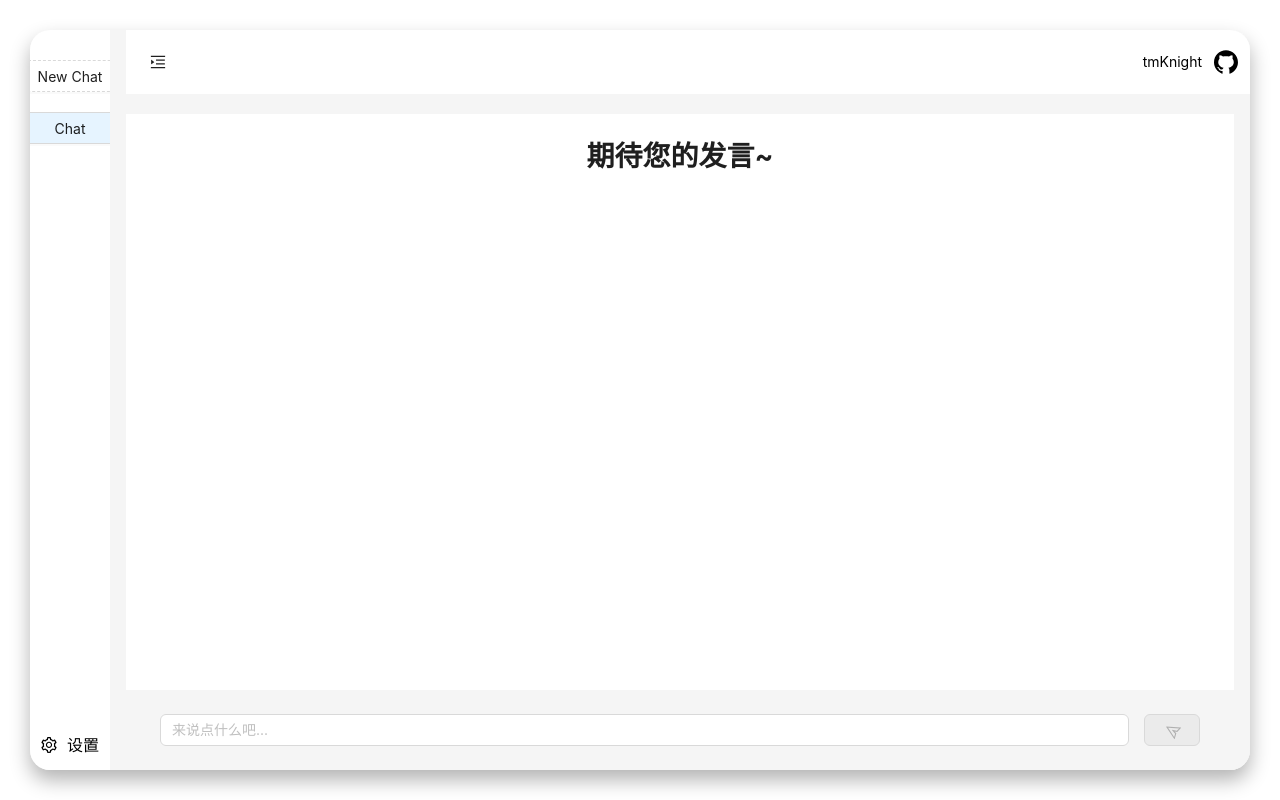
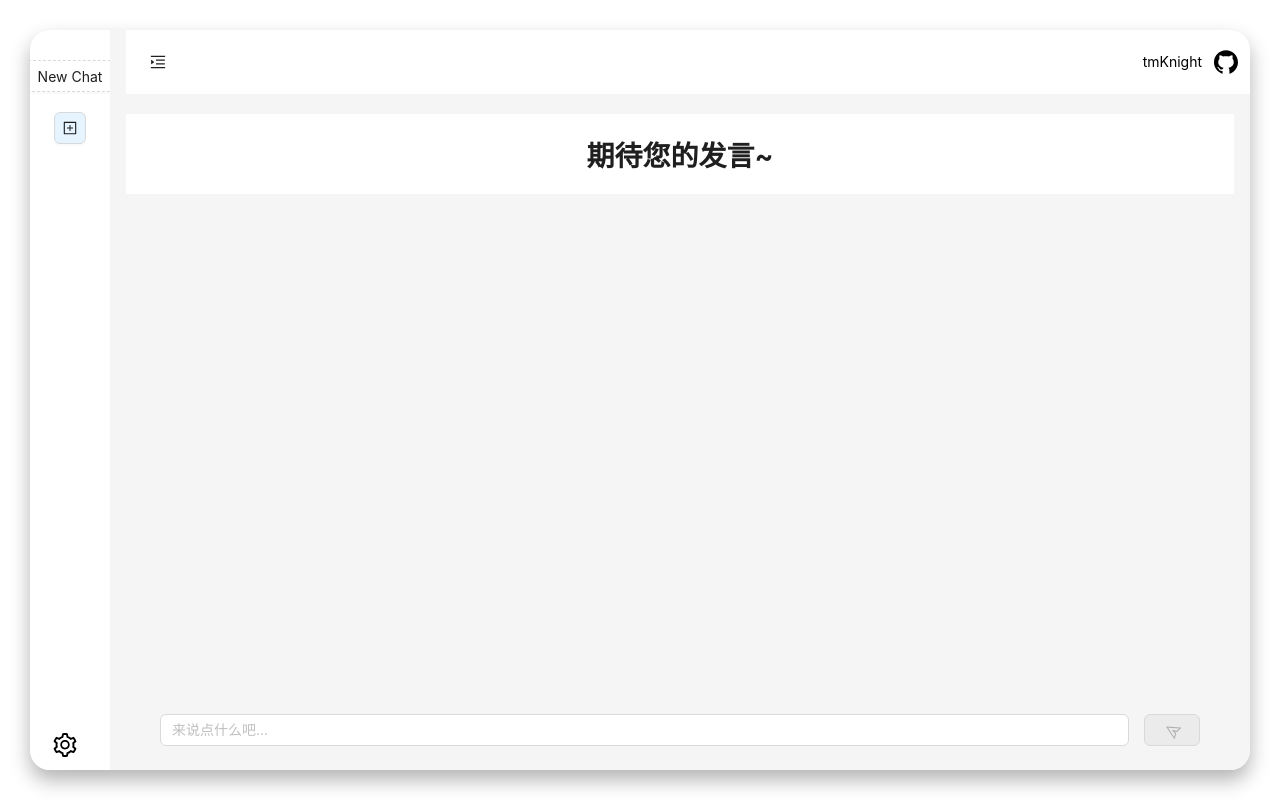
Before and after one commit to tmKnight01/react-gpt-web, a React (Vite) app: page /#/chat/1688400988000 in a window 1280 px wide. Built offline with nearby package versions, Linux system fonts and the light colour scheme.

Commit message:
feat: 实现上下文

```diff
--- a/package.json
+++ b/package.json
@@ -12,6 +12,7 @@
   "dependencies": {
     "lodash": "^4.17.21",
     "react": "^18.2.0",
+    "react-custom-scrollbars": "^4.2.1",
     "react-dom": "^18.2.0",
     "react-router": "^6.14.1",
     "react-router-dom": "^6.14.1"
--- a/src/components/Slider/index.scss
+++ b/src/components/Slider/index.scss
@@ -23,8 +23,6 @@
         display: flex;
         flex-direction: column;
         align-items: center;
-
-
     }
 
     &>.ant-layout-sider-children {
@@ -53,9 +51,16 @@
 
 
 .clicked {
-    background-color: rgb(230, 244, 255);
-    width: 120%;
 
+
+    width: 100px;
+    text-align: center;
+
+    &_btn {
+        width: 120px;
+        // margin-bottom: 20px;
+        background-color: rgb(230, 244, 255);
+    }
 }
 
 textarea {
--- a/src/components/Slider/index.tsx
+++ b/src/components/Slider/index.tsx
@@ -1,19 +1,17 @@
 import { Layout, Button } from "antd";
-import { SettingOutlined } from "@ant-design/icons";
-import { useRecoilValue } from "recoil";
+import { SettingOutlined, PlusSquareOutlined } from "@ant-design/icons";
+import { useRecoilValue, useRecoilState } from "recoil";
 import { chatSourceData } from "@/store/chat/chat";
 import useChat from "@/hooks/useChat";
+import collapse from "@/store/collpse";
+
 import "./index.scss";
 
 const { Sider } = Layout;
 
-interface SilderProps {
-  collapsed: boolean;
-}
-
-const Slider = ({ collapsed }: SilderProps) => {
+const Slider = () => {
   const sourceData = useRecoilValue(chatSourceData);
-
+  const [collapsed, setCollapsed] = useRecoilState(collapse);
   const { addHistory, changeChat } = useChat();
 
   const addClick = () =>
@@ -40,16 +38,38 @@ const Slider = ({ collapsed }: SilderProps) => {
         </Button>
         {sourceData.history.map((item, idx) => (
           <Button
-            className={item.uid === sourceData.active ? "clicked" : ""}
-            onClick={() => switchChat(item.uid)}
+            key={idx}
+            className={
+              item.uid === sourceData.active ? "clicked_btn" : "clicked"
+            }
+            onClick={() => {
+              collapsed && setCollapsed((coll) => !coll);
+              switchChat(item.uid);
+            }}
             style={{ marginBottom: "20px" }}
+            icon={
+              collapsed ? (
+                <PlusSquareOutlined
+                  onClick={() => {
+                    setCollapsed((coll) => !coll);
+                    switchChat(item.uid);
+                  }}
+                />
+              ) : null
+            }
           >
-            {item.title}
+            {!collapsed && item.title}
           </Button>
         ))}
       </div>
       <div className="slider-btm">
-        <SettingOutlined style={{ marginRight: "10px" }} /> 设置
+        {collapsed ? (
+          <SettingOutlined style={{ marginRight: "10px", fontSize: "24px" }} />
+        ) : (
+          <>
+            <SettingOutlined style={{ marginRight: "10px" }} /> 设置
+          </>
+        )}
       </div>
     </Sider>
   );
--- a/src/constants/index.ts
+++ b/src/constants/index.ts
@@ -1,3 +1 @@
-
-
 export const CHATLIST = 'CHATLIST';
--- a/src/hooks/useChat.ts
+++ b/src/hooks/useChat.ts
@@ -2,7 +2,7 @@ import { useRecoilState } from "recoil";
 import { chatSourceData } from "@/store/chat/chat";
 import { useNavigate } from "react-router-dom";
 import useStorage from "./useStorage";
-import { clone, cloneDeep } from "lodash";
+import { cloneDeep } from "lodash";
 
 
 
@@ -12,6 +12,7 @@ const useChat = () => {
   const { recordLocalStorage } = useStorage();
 
   const addChat = (uid: string, newItem: Chat.Chat) => {
+    console.log('uid', uid);
     const idx = sourceData.history.findIndex(
       (item) => item.uid === Number(uid)
     );
@@ -30,7 +31,7 @@ const useChat = () => {
 
   const updateChat = async (
     uid: string,
-    idx: number,
+    // idx: number,
     updateItem: Chat.Chat
   ) => {
     console.log("sourceData1", sourceData);
@@ -60,7 +61,7 @@ const useChat = () => {
       const cloneData = cloneDeep(oldSource);
       cloneData.history.unshift(history);
       cloneData.active = history.uid;
-      cloneData.chats.push({ uid: history.uid, data: [] });
+      cloneData.chats.unshift({ uid: history.uid, data: [] });
       recordLocalStorage(cloneData);
       navigate(`/chat/${history.uid}`, {
         replace: true,
--- a/src/service/index.ts
+++ b/src/service/index.ts
@@ -65,12 +65,10 @@ function http<T = any>({
 }: //   afterRequest,
 HttpOption) {
   const successHandler = (res: AxiosResponse<Response<T>>) => {
-    if (res.data.status === "Success" || typeof res.data === "string") {
-      //兼容下返回数据的情况
-      console.log("res", res);
-      // 与服务端约定好
+    //兼容下返回数据流的情况
+    if (res.data.status === "Success" || typeof res.data === "string")
       return Promise.resolve(res.data.data);
-    }
+
     // 还有一个鉴权问题,后期处理
     Promise.reject(res.data);
   };
--- a/src/view/chat/index.tsx
+++ b/src/view/chat/index.tsx
@@ -1,5 +1,6 @@
 import { useState, useRef, useMemo } from "react";
 import { Layout, Input, Button, theme } from "antd";
+import { Scrollbars } from "react-custom-scrollbars";
 import {
   SendOutlined,
   MenuFoldOutlined,
@@ -30,17 +31,23 @@ function ChatContent() {
   const { addChat, updateChat, sourceData } = useChat();
   const { getChatsByUid } = useStorage();
   const { uid = "" } = useParams();
-  // console.log("uid", uid);
   const chatsList = useMemo(() => {
-    console.log("uid", uid);
     return getChatsByUid(uid);
   }, [uid, sourceData]);
+
+  const optionList = chatsList.filter(
+    (item) => item.inversion && !!item.conversationOption
+  );
+
+  const lastContext = optionList[optionList.length - 1]?.conversationOption;
+
+  let option = null as any;
+  if (lastContext) option = lastContext;
 
   const onSubmit = async () => {
     if (!inputValue || inputValue.trim() === "") return;
     if (loadingRef.current) return;
 
-    let option = null as any;
     addChat(uid, {
       content: inputValue,
       inversion: false,
@@ -73,7 +80,7 @@ function ChatContent() {
 
           try {
             const data = textAarry[textAarry.length - 1];
-            updateChat(uid, chatsList.length - 1, {
+            updateChat(uid, {
               content: data.text,
               inversion: true,
               dateTime: new Date().toLocaleString(),
@@ -87,7 +94,7 @@ function ChatContent() {
           } catch {}
         },
       }).catch((error) => {
-        updateChat(uid, chatsList.length - 1, {
+        updateChat(uid, {
           content: String(error),
           inversion: true,
           dateTime: new Date().toLocaleString(),
@@ -96,9 +103,10 @@ function ChatContent() {
             prompt: "",
           },
         });
+        loadingRef.current = false;
       });
     } catch (err) {
-      updateChat(uid, chatsList.length - 1, {
+      updateChat(uid, {
         content: String(err),
         inversion: true,
         dateTime: new Date().toLocaleString(),
@@ -144,6 +152,7 @@ function ChatContent() {
           <GithubOutlined style={{ fontSize: "24px", margin: "0 12px" }} />
         </a>
       </Header>
+      <Scrollbars>
         <Content className="layout-content">
           <div
             className="message-content"
@@ -169,6 +178,8 @@ function ChatContent() {
             {null}
           </div>
         </Content>
+      </Scrollbars>
+
       <Footer className="chat-footer">
         <TextArea
           onChange={(e) => setInputValue(e.currentTarget.value)}
--- a/src/view/layout/index.tsx
+++ b/src/view/layout/index.tsx
@@ -22,7 +22,7 @@ function ChatLayout(): React.ReactNode {
   return (
     <>
       <Layout className={"chatLayout"}>
-        <Slider collapsed={collapse} />
+        <Slider />
         <Outlet />
       </Layout>
     </>
--- a/vite.config.ts
+++ b/vite.config.ts
@@ -1,7 +1,6 @@
 import { defineConfig, loadEnv, PluginOption } from "vite";
 import react from "@vitejs/plugin-react-swc";
 import { resolve } from "path";
-// import { off } from "process";
 
 export default defineConfig((env) => {
   const viteEnv = loadEnv(env.mode, process.cwd()) as unknown as ImportMetaEnv;
```
Also changed, not shown: 1 other file (tests, documents, lock files or other folders). Lines whose indentation alone changed are shown as unchanged.
